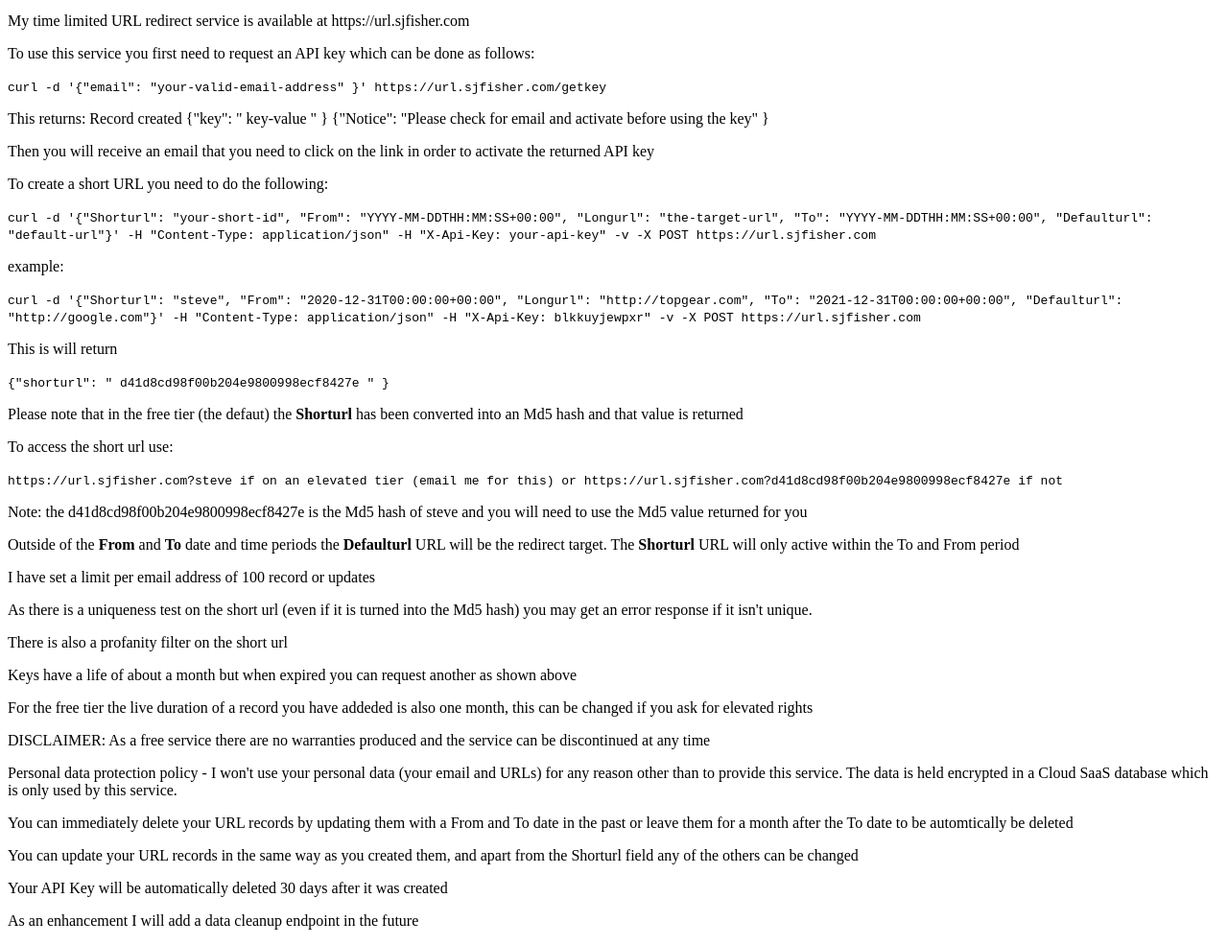
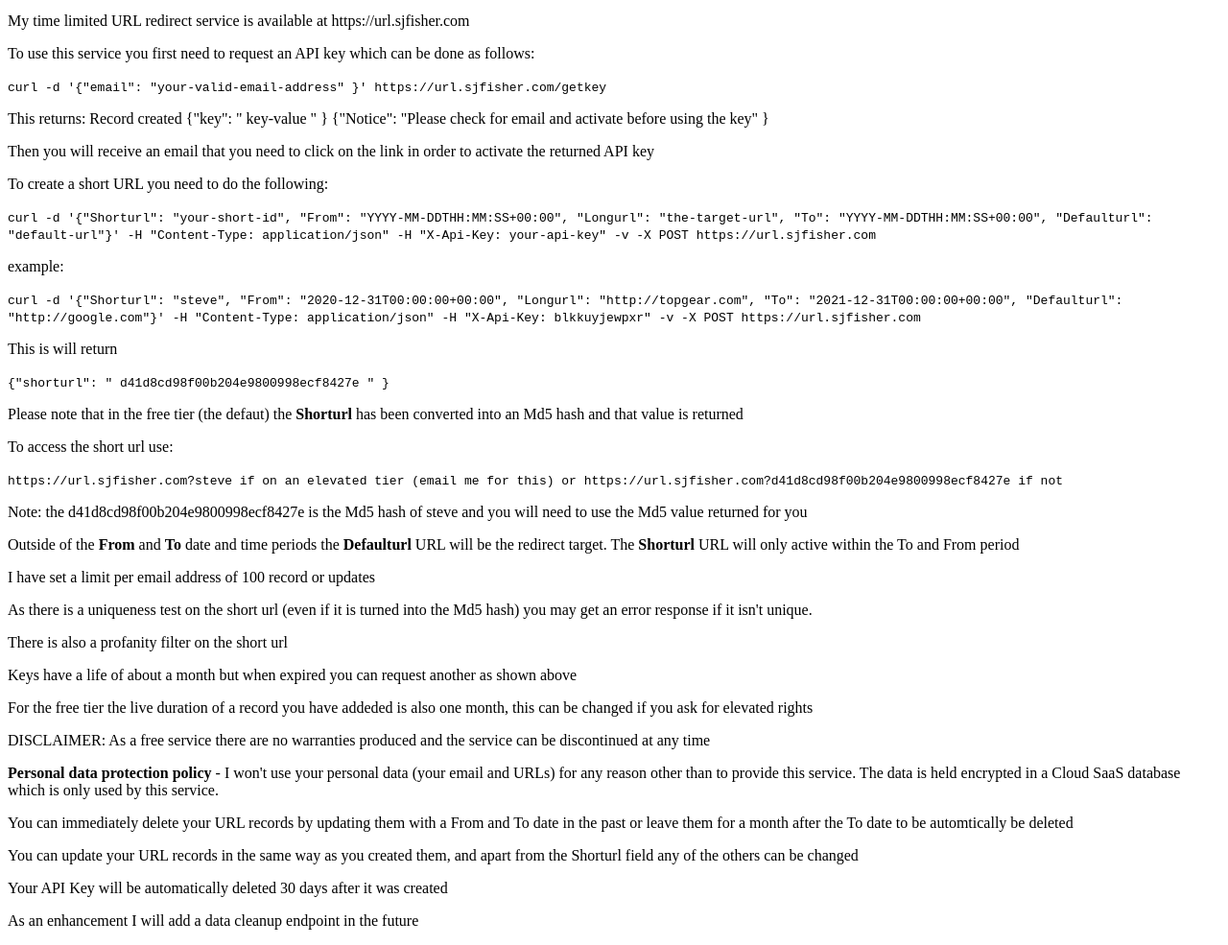
Before and after one commit to stevef1uk/urlwebsite, a plain HTML site: page index.html in a window 1280 px wide. Shown: the part 101-1086 px from the top of the page at 96% size. Drawn offline with Linux system fonts and the light colour scheme.

Commit message:
Update index.html

```diff
--- a/index.html
+++ b/index.html
@@ -71,7 +71,8 @@ height="0" width="0" style="display:none;visibility:hidden"></iframe></noscript>
 <p>For the free tier the live duration of a record you have addeded is also one month, this can be changed if you ask for elevated rights</p>
 <p></p>
 <p>DISCLAIMER: As a free service there are no warranties produced and the service can be discontinued at any time</p>
-<p>Personal data protection policy - I won't use your personal data (your email and URLs) for any reason other than to provide this service. The data is held encrypted in a Cloud SaaS database which is only used by this service.</p>
+ <p></p>
+  <p><b>Personal data protection policy</b> - I won't use your personal data (your email and URLs) for any reason other than to provide this service. The data is held encrypted in a Cloud SaaS database which is only used by this service.</p>
 <p>You can immediately delete your URL records by updating them with a From and To date in the past or leave them for a month after the To date to be automtically be deleted<p>
 <p>You can update your URL records in the same way as you created them, and apart from the Shorturl field any of the others can be changed</p>
 <p>Your API Key will be automatically deleted 30 days after it was created</p>
```
